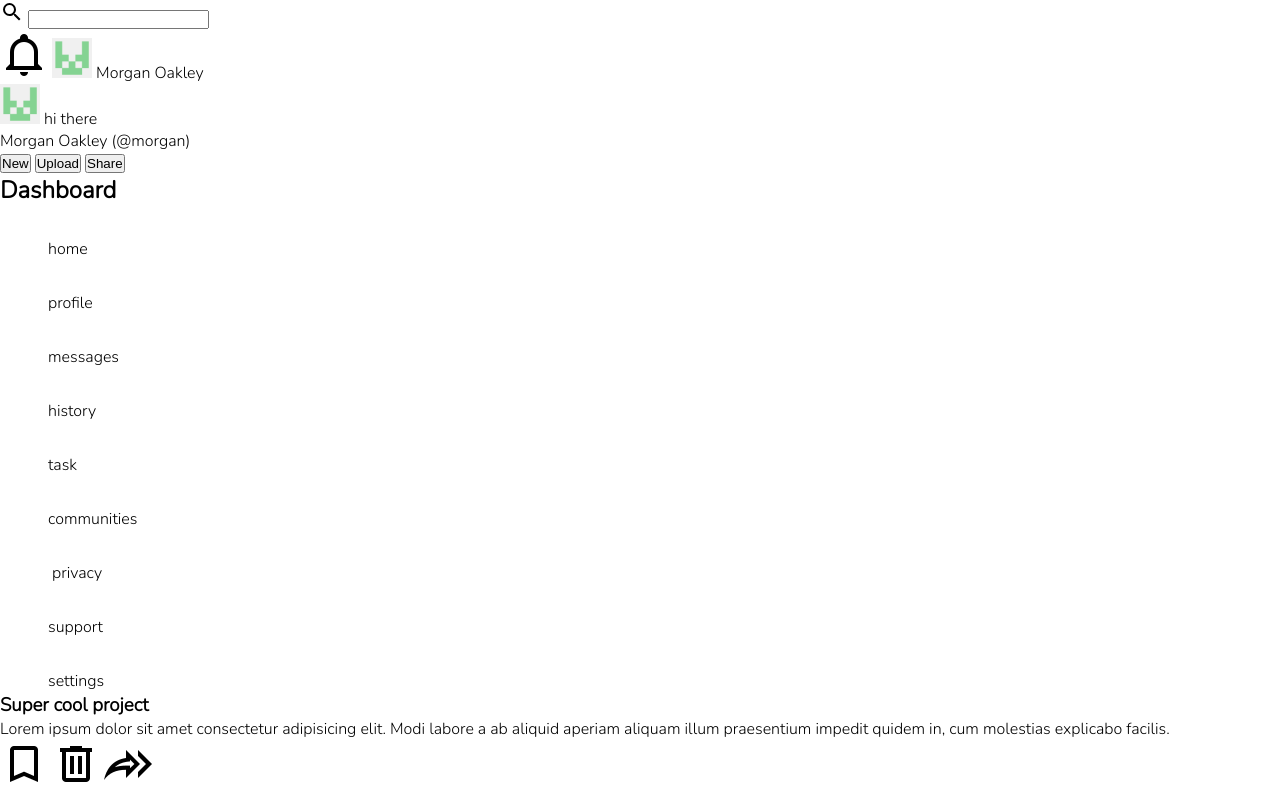
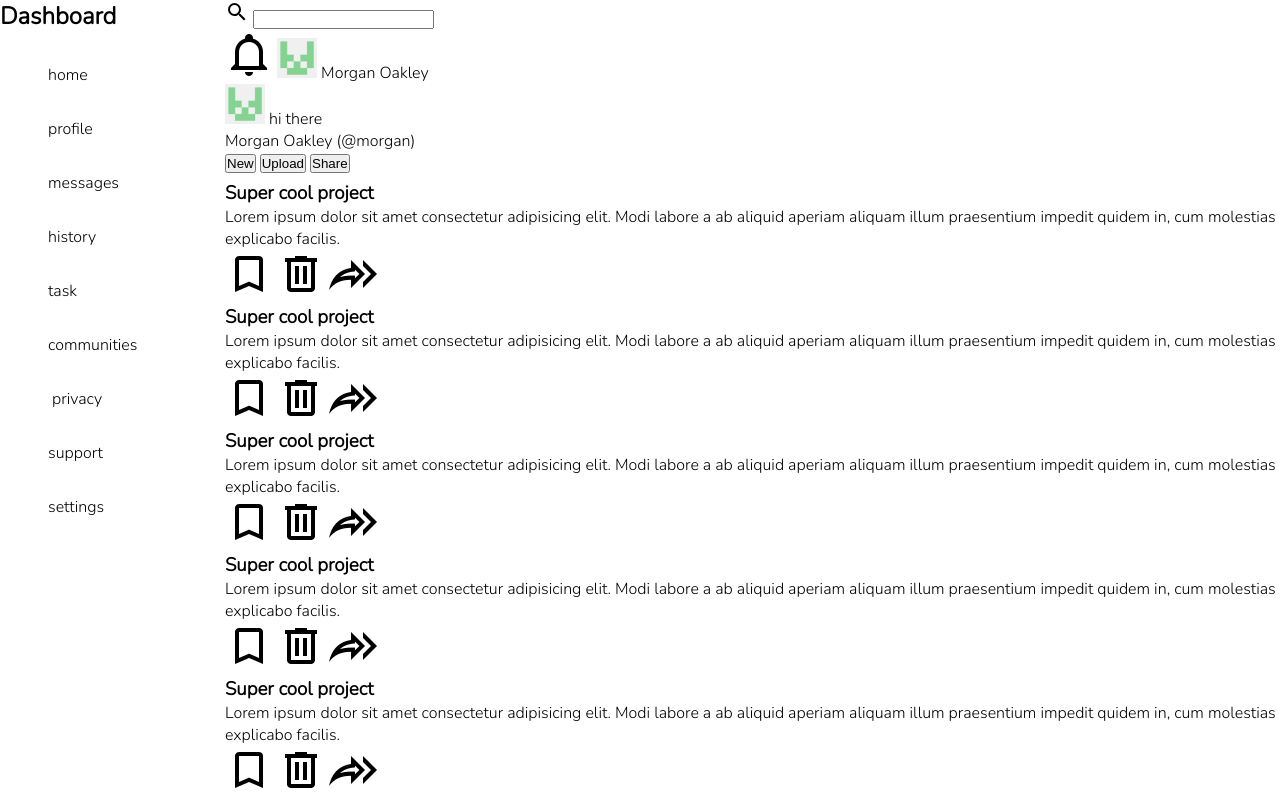
Before and after one commit to Hungry-munk/Admin-dashboard-2, a plain HTML site: page index.html in a window 1280 px wide. Shown: the top 797 px of the page. Drawn offline with Linux system fonts and the light colour scheme; a web font is replaced by a local one.

Commit message:
body elements content is layed out

```diff
--- a/style.css
+++ b/style.css
@@ -22,9 +22,24 @@ html {
 body {
     font-family: "Poppins-light", Nunito;
     height: 100%;
+    display: grid;
+    /* grid-template: clamp(150px, 15%, 200px) 1fr;
+    grid-template-rows: 150px 1fr ; */
+    grid-template: 180px 1fr 30px/ clamp(150px, 20%, 225px) 1fr ;
+    grid-template-areas:
+    "sidebar header"
+    "sidebar main"
+    "sidbar footer"
+    ;
 }
 
+header {
+    grid-area: header;
+}
 
+div.sidebar {
+    grid-area: sidebar;
+}
 
 
 ul {
@@ -34,3 +49,8 @@ ul {
 img[src="img/profile-image.png"] {
     width: 40px; /* temporary sizing */
 }
+
+footer {
+    grid-area: footer;
+    text-align: center;
+}
```
